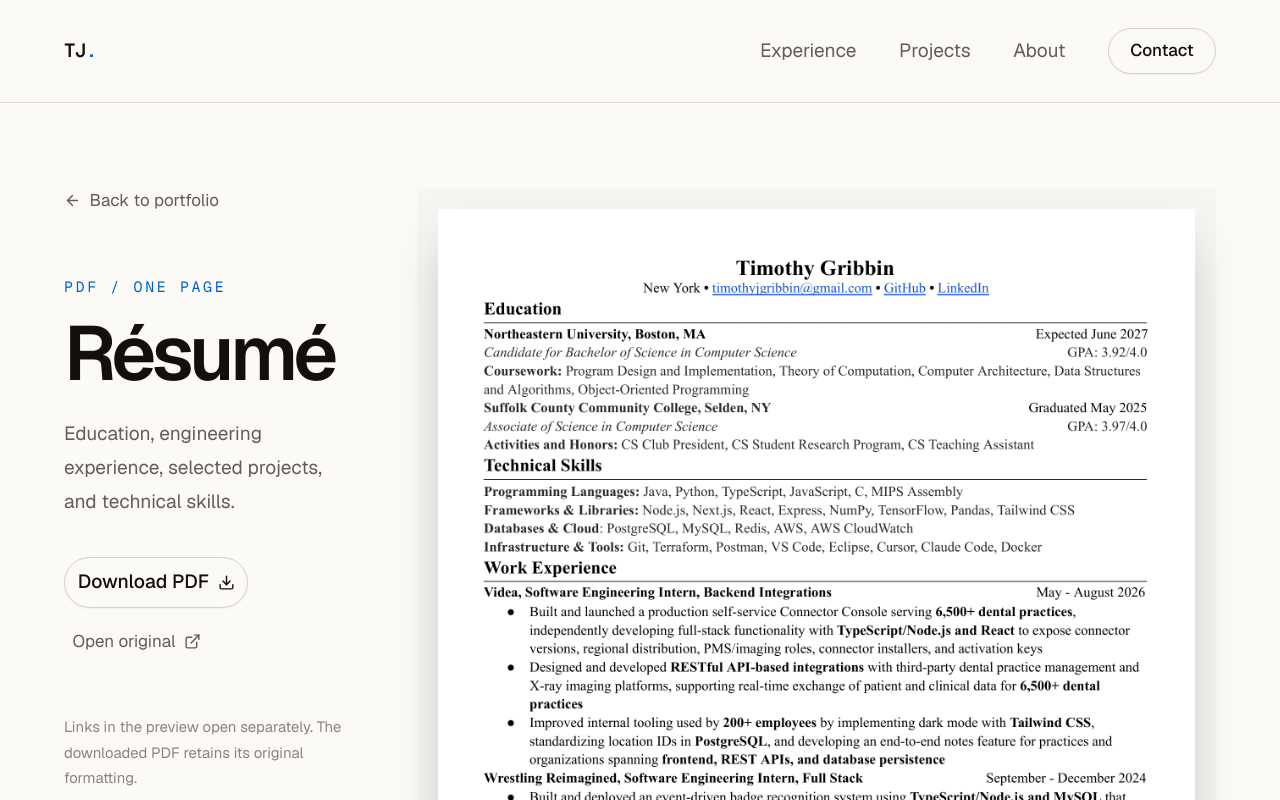
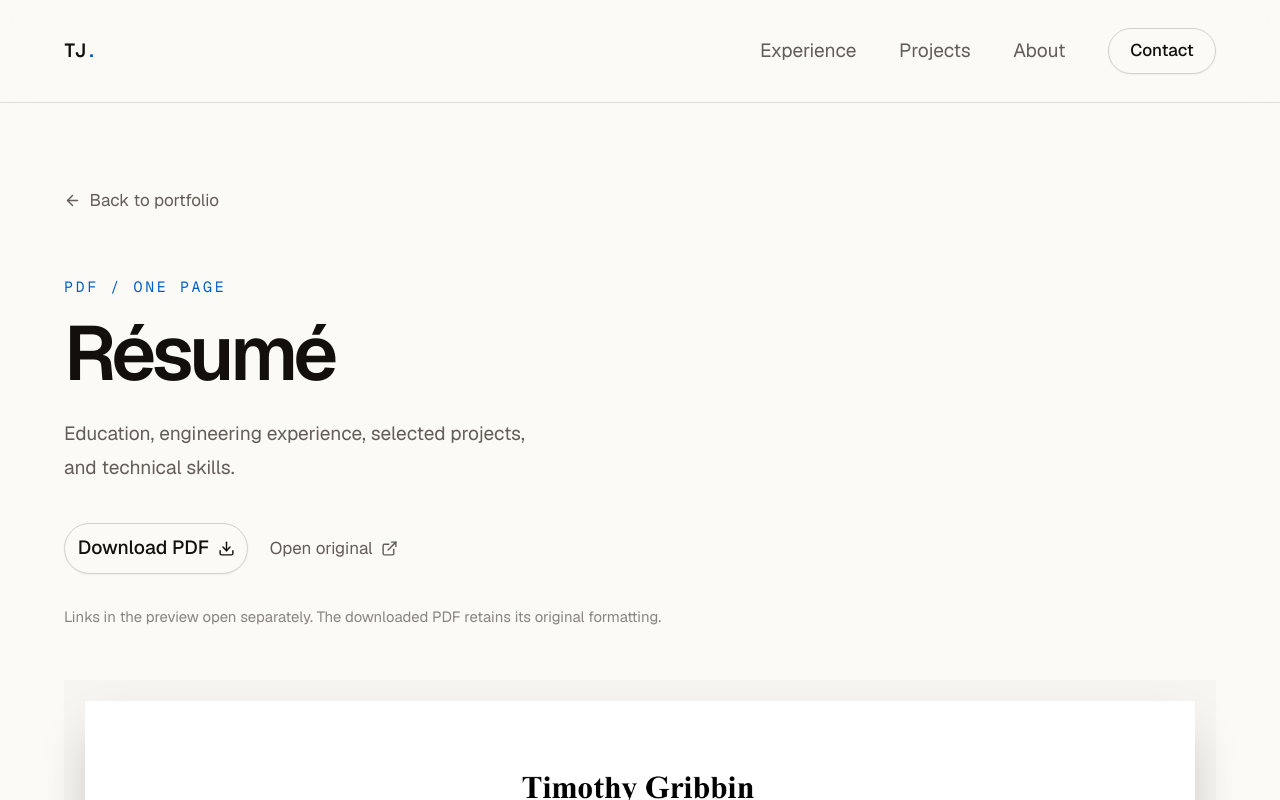
Before and after one commit to timothygribbin/personal-website-updated, a Next.js app: page /resume in a window 1280 px wide. Shown: the top 800 px of the page. Built offline with nearby package versions, Linux system fonts and the light colour scheme.

Commit message:
style: place resume heading above reader

```diff
--- a/app/resume/page.tsx
+++ b/app/resume/page.tsx
@@ -25,8 +25,8 @@ export default function ResumePage() {
   return (
     <>
       <SiteHeader />
-      <main id="main-content" className="mx-auto grid w-full max-w-[112rem] gap-12 px-6 py-12 md:px-[5vw] md:py-16 lg:grid-cols-[minmax(17rem,0.48fr)_minmax(0,1.52fr)] lg:gap-[5vw] lg:py-20">
-        <aside className="lg:sticky lg:top-32 lg:self-start">
+      <main id="main-content" className="mx-auto w-full max-w-[90rem] px-6 py-12 md:px-[5vw] md:py-16 lg:py-20">
+        <div className="mx-auto max-w-[74.5rem]">
           <Link href="/" className="inline-flex items-center gap-2 text-base text-muted-foreground transition-colors hover:text-foreground">
             <ArrowLeft className="size-4" aria-hidden="true" /> Back to portfolio
           </Link>
@@ -41,7 +41,7 @@ export default function ResumePage() {
             Education, engineering experience, selected projects, and technical skills.
           </p>
 
-          <div className="mt-9 flex flex-wrap gap-3 lg:flex-col lg:items-start">
+          <div className="mt-9 flex flex-wrap items-center gap-3">
             <a
               href={portfolio.resumeHref}
               download
@@ -59,12 +59,12 @@ export default function ResumePage() {
             </a>
           </div>
 
-          <p className="mt-12 max-w-sm text-sm leading-6 text-muted-foreground/75">
+          <p className="mt-7 max-w-xl text-sm leading-6 text-muted-foreground/75">
             Links in the preview open separately. The downloaded PDF retains its original formatting.
           </p>
-        </aside>
+        </div>
 
-        <section aria-label="Résumé preview" className="bg-muted/35 p-2 sm:p-4 lg:p-5">
+        <section aria-label="Résumé preview" className="mx-auto mt-12 max-w-[78rem] bg-muted/35 p-2 sm:p-4 lg:p-5">
           <div className="relative mx-auto w-full max-w-[74.5rem] shadow-2xl shadow-black/25">
             <Image
               src="/resume-preview.png"
```
